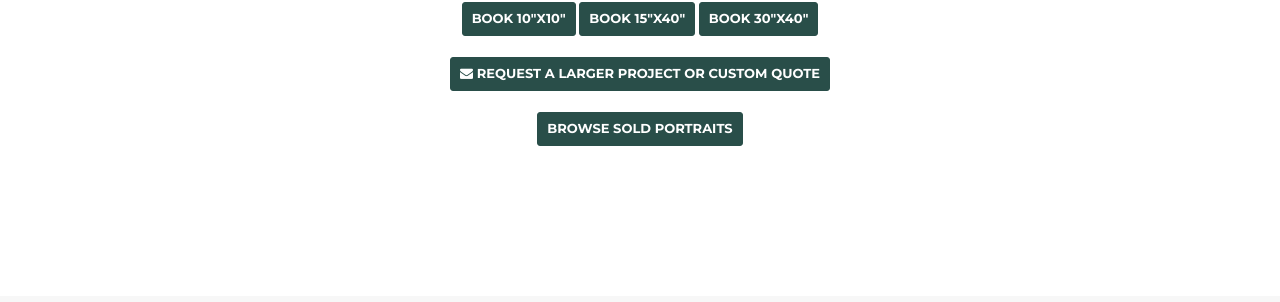
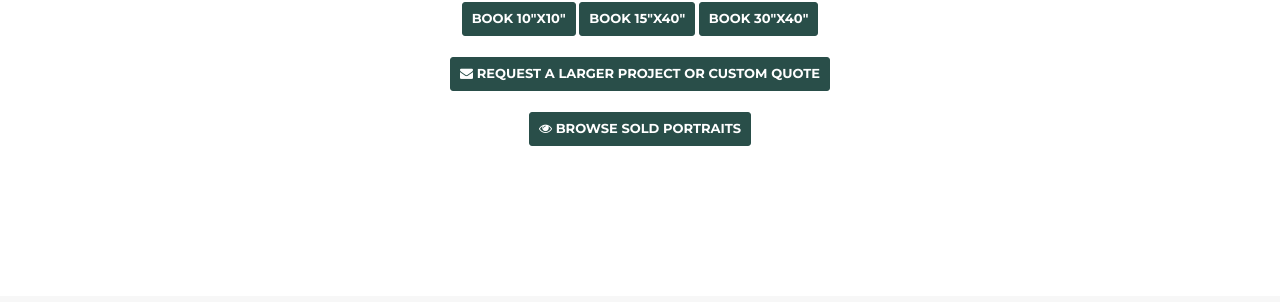
Before and after one commit to sitotstudio/sitotstudio.github.io, a Jekyll site: the page built from snapshot-complete.html, in a window 1280 px wide. Shown: the part 323-625 px from the top of the page. Built offline with Jekyll 4.4.1, drawn with Linux system fonts in a browser that asks for light colours; some web fonts are replaced.

Commit message:
Add eye icon to cara browse button on snapshot complete

```diff
--- a/snapshot-complete.html
+++ b/snapshot-complete.html
@@ -35,7 +35,7 @@ permalink: /snapshot-complete/
             <br><br>
             <a href="https://cara.app/sitot/portfolio"
               class="btn btn-primary btn-sm">
-                Browse Sold Portraits
+              <i class="fa fa-eye"></i> Browse Sold Portraits
             </a>
         </div>
       </div>
```
